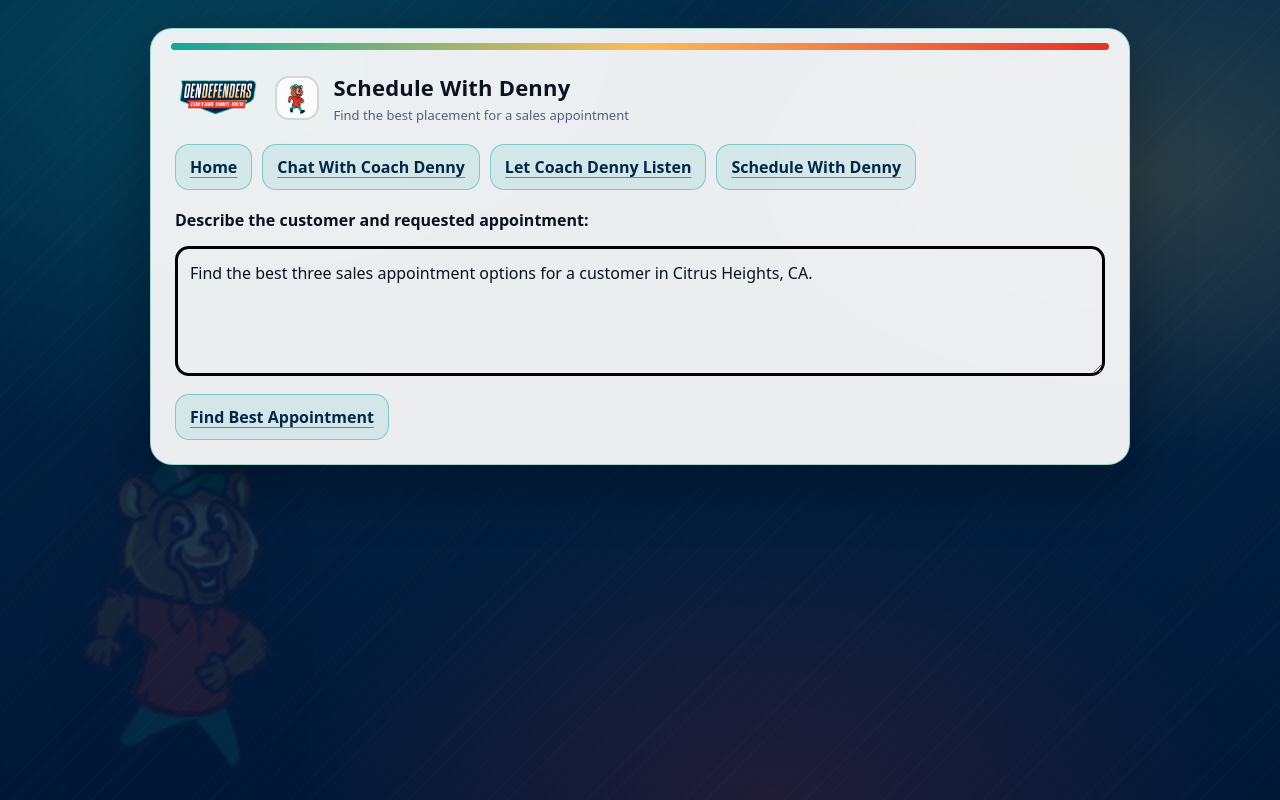
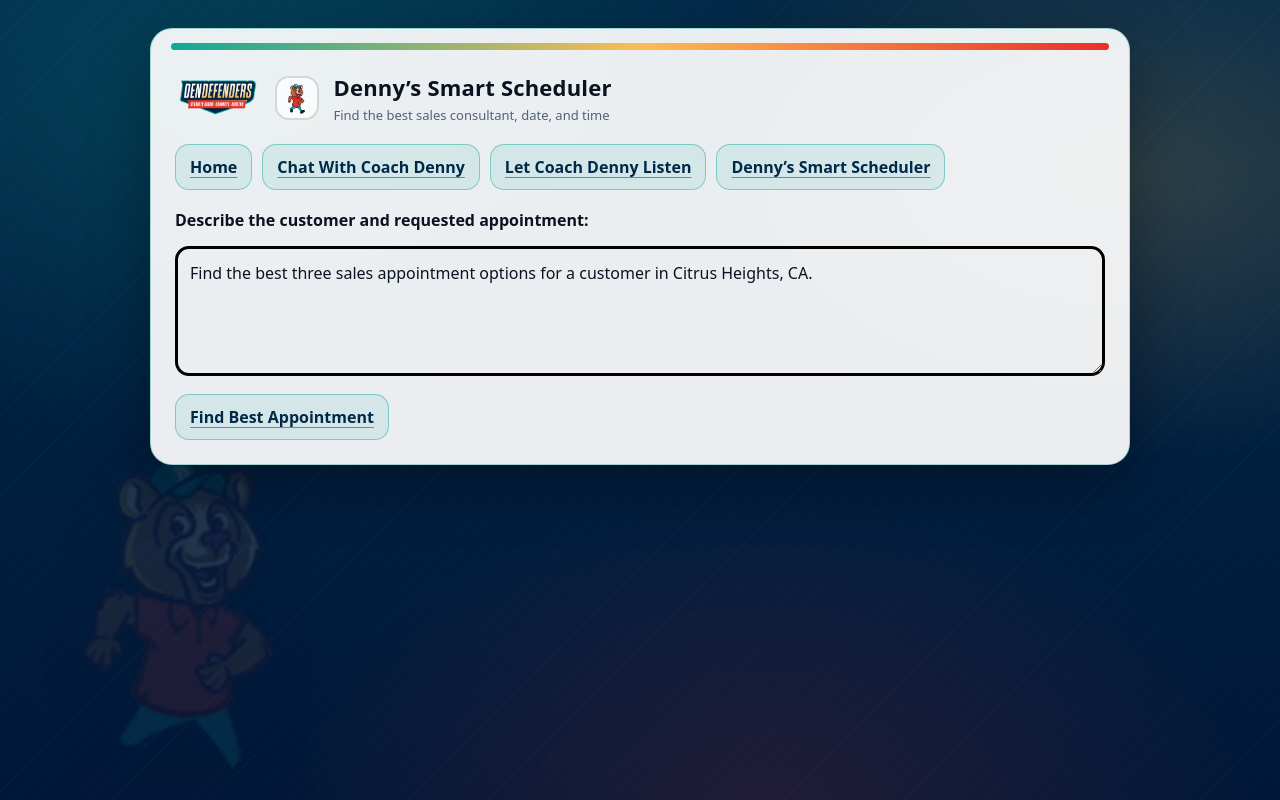
Before and after one commit to nastytortilla/den-coach-denny, a Next.js app: page /schedule in a window 1280 px wide. Built offline with nearby package versions, Linux system fonts and the light colour scheme.

Commit message:
Rename sales scheduler

```diff
--- a/app/components/DenShell.tsx
+++ b/app/components/DenShell.tsx
@@ -60,7 +60,7 @@ export default function DenShell({
             </Link>
 
             <Link className="den-link" href="/schedule">
-              Schedule With Denny
+              Denny’s Smart Scheduler
             </Link>
           </nav>
         </header>
--- a/app/lib/salesSchedulerPrompt.ts
+++ b/app/lib/salesSchedulerPrompt.ts
@@ -11,7 +11,7 @@ export function getSalesSchedulerPrompt() {
   }).format(new Date());
 
   return `
-You are Schedule With Denny, Den Defenders' sales appointment scheduling assistant.
+You are Denny’s Smart Scheduler, Den Defenders' sales appointment scheduling assistant.
 
 CURRENT BUSINESS DATE AND TIME:
 ${currentPacificDateTime}
--- a/app/schedule/page.tsx
+++ b/app/schedule/page.tsx
@@ -56,8 +56,8 @@ export default function SchedulePage() {
 
   return (
     <DenShell
-      title="Schedule With Denny"
-      subtitle="Find the best placement for a sales appointment"
+      title="Denny’s Smart Scheduler"
+      subtitle="Find the best sales consultant, date, and time"
     >
       <p style={{ marginTop: 0, fontWeight: 800 }}>
         Describe the customer and requested appointment:
```
